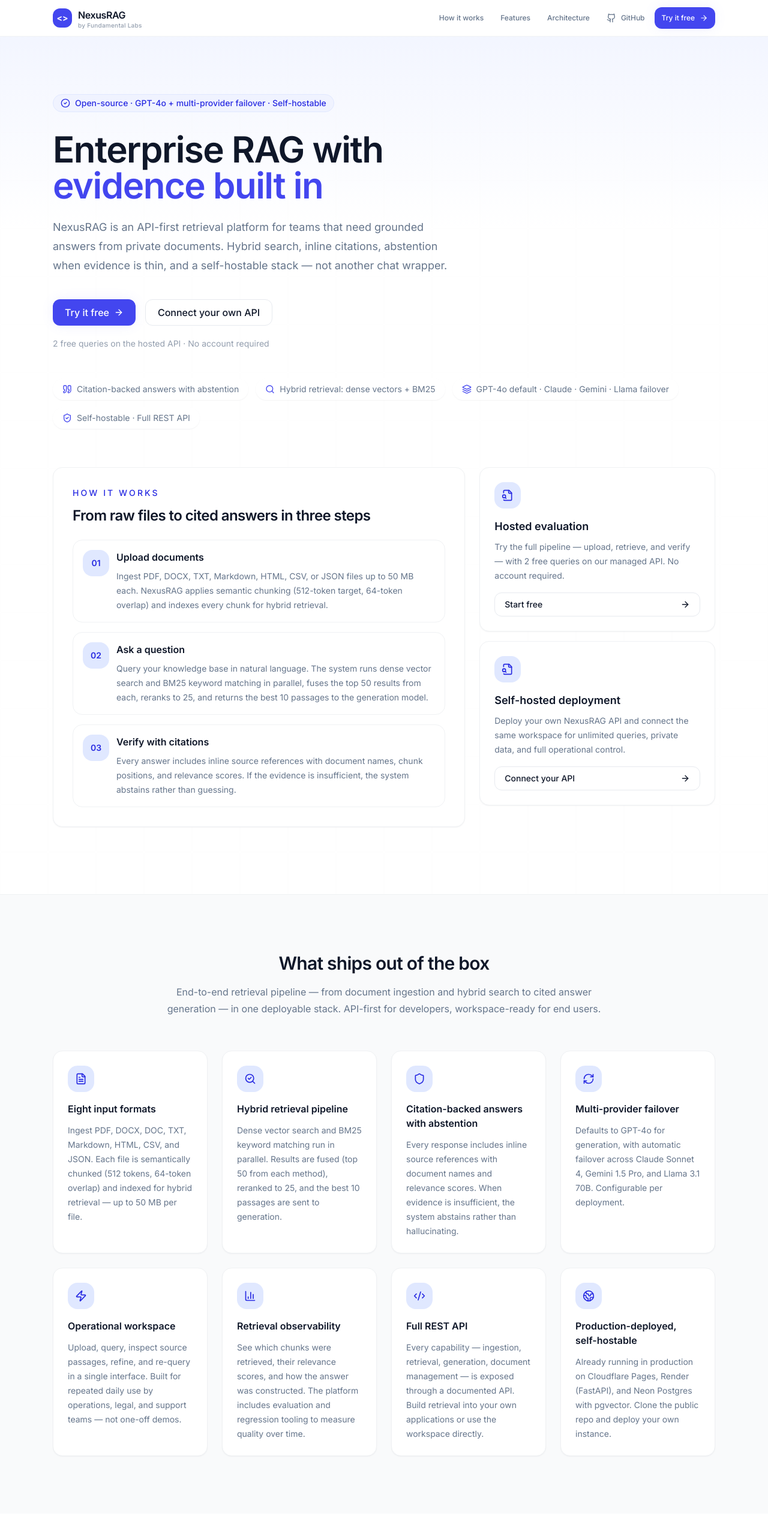
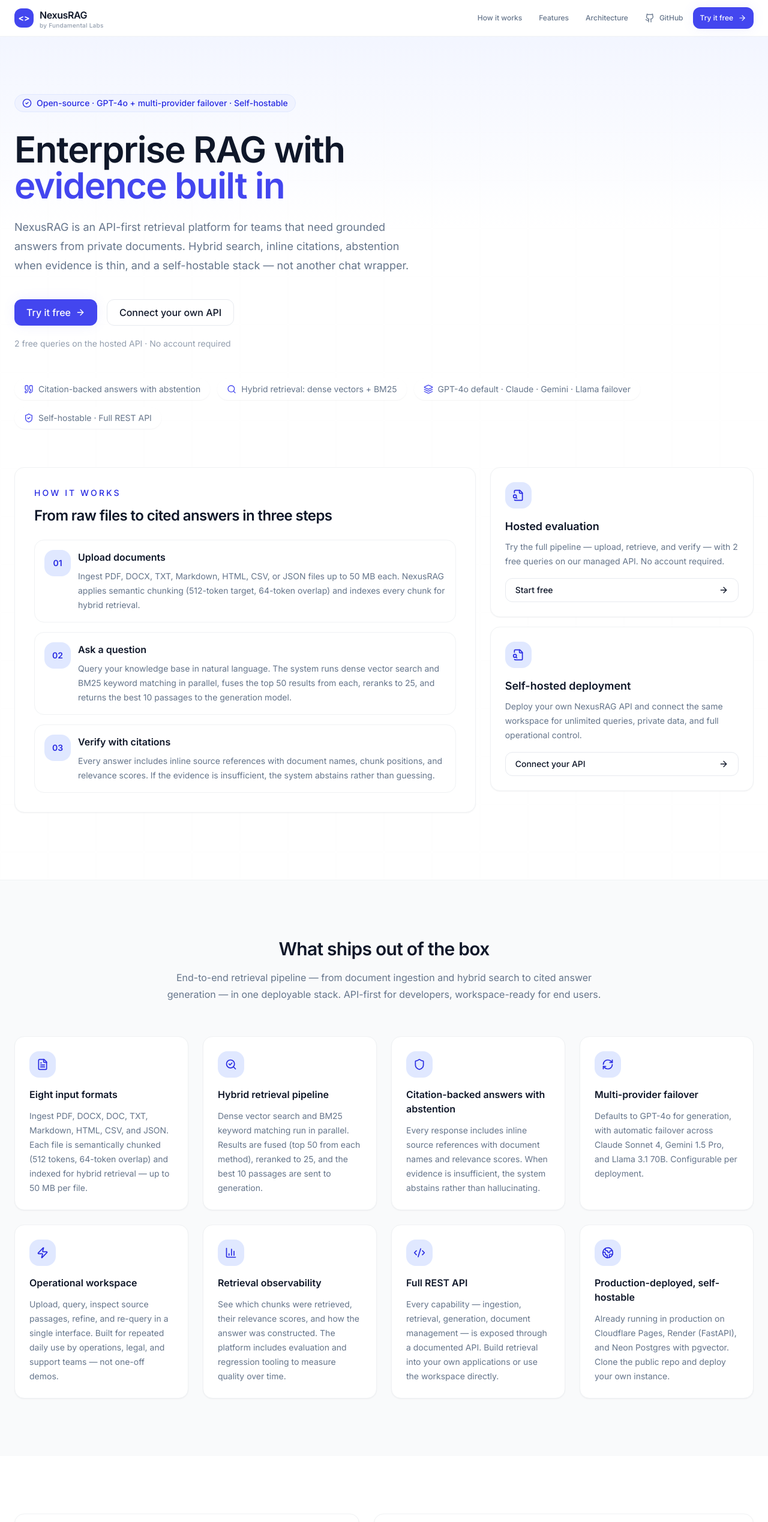
Before and after one commit to ADITYATALEKAR/NexusRAG, a Next.js app in the folder frontend/: page / in a window 1280 px wide. Shown: the top 2538 px of the page at 60% size. Built offline with nearby package versions, Linux system fonts and the light colour scheme; no server answers.

Commit message:
Polish landing page copy

```diff
--- a/frontend/components/landing/cta.tsx
+++ b/frontend/components/landing/cta.tsx
@@ -22,7 +22,7 @@
 export function CTA() {
   return (
     <section className="py-24">
-      <div className="mx-auto max-w-6xl px-6">
+      <div className="mx-auto max-w-[1440px] px-6">
         <div className="surface overflow-hidden bg-gradient-to-br from-bg-elevated via-bg-elevated to-accent-50/80 p-10 dark:to-accent-500/10 md:p-14">
           <div className="grid gap-8 lg:grid-cols-[minmax(0,1.2fr)_360px]">
             <div>
--- a/frontend/components/landing/features.tsx
+++ b/frontend/components/landing/features.tsx
@@ -63,7 +63,7 @@
 export function Features() {
   return (
     <section id="features" className="bg-bg-secondary py-24">
-      <div className="mx-auto max-w-6xl px-6">
+      <div className="mx-auto max-w-[1440px] px-6">
         <div className="mx-auto max-w-3xl text-center">
           <h2 className="text-3xl font-semibold tracking-tight text-text-primary">
             What ships out of the box
--- a/frontend/components/landing/hero.tsx
+++ b/frontend/components/landing/hero.tsx
@@ -54,7 +54,7 @@
     <section className="relative overflow-hidden border-b border-border-subtle">
       <div className="absolute inset-0 bg-[url('/grid.svg')] opacity-[0.035]" />
       <div className="absolute inset-x-0 top-0 h-80 bg-gradient-to-b from-accent-50/80 to-transparent dark:from-accent-500/10" />
-      <div className="relative mx-auto max-w-6xl px-6 pb-24 pt-20 lg:pb-28 lg:pt-24">
+      <div className="relative mx-auto max-w-[1440px] px-6 pb-24 pt-20 lg:pb-28 lg:pt-24">
         <motion.div
           initial={{ opacity: 0, y: 12 }}
           animate={{ opacity: 1, y: 0 }}
--- a/frontend/components/landing/navbar.tsx
+++ b/frontend/components/landing/navbar.tsx
@@ -9,7 +9,7 @@
 export function Navbar() {
   return (
     <nav className="sticky top-0 z-50 border-b border-border-subtle bg-bg-primary/80 backdrop-blur-lg">
-      <div className="mx-auto flex max-w-6xl items-center justify-between px-6 py-3">
+      <div className="mx-auto flex max-w-[1440px] items-center justify-between px-6 py-3">
         <Link href="/" className="flex items-center gap-2.5" aria-label="NexusRAG home">
           <span className="flex h-8 w-8 items-center justify-center rounded-lg bg-accent-600 text-sm font-bold text-white dark:bg-accent-500">
             &lt;&gt;
--- a/frontend/components/landing/trust-signals.tsx
+++ b/frontend/components/landing/trust-signals.tsx
@@ -66,7 +66,7 @@
 export function TrustSignals() {
   return (
     <section id="architecture" className="py-24">
-      <div className="mx-auto max-w-6xl space-y-8 px-6">
+      <div className="mx-auto max-w-[1440px] space-y-8 px-6">
         <div className="grid gap-6 lg:grid-cols-[minmax(0,1fr)_minmax(0,1.1fr)]">
           <div className="space-y-6">
             <div className="surface space-y-5 p-8">
--- a/frontend/components/layout/footer.tsx
+++ b/frontend/components/layout/footer.tsx
@@ -5,7 +5,7 @@
 export function Footer() {
   return (
     <footer className="border-t border-border-subtle bg-bg-primary">
-      <div className="mx-auto grid max-w-6xl gap-8 px-6 py-12 md:grid-cols-[minmax(0,1fr)_minmax(0,1fr)_minmax(260px,320px)]">
+      <div className="mx-auto grid max-w-[1440px] gap-8 px-6 py-12 md:grid-cols-[minmax(0,1fr)_minmax(0,1fr)_minmax(260px,320px)]">
         <div className="space-y-4">
           <Link href="/" className="flex items-center gap-2.5" aria-label="NexusRAG home">
             <span className="flex h-8 w-8 items-center justify-center rounded-lg bg-accent-600 text-sm font-bold text-white dark:bg-accent-500">
```
